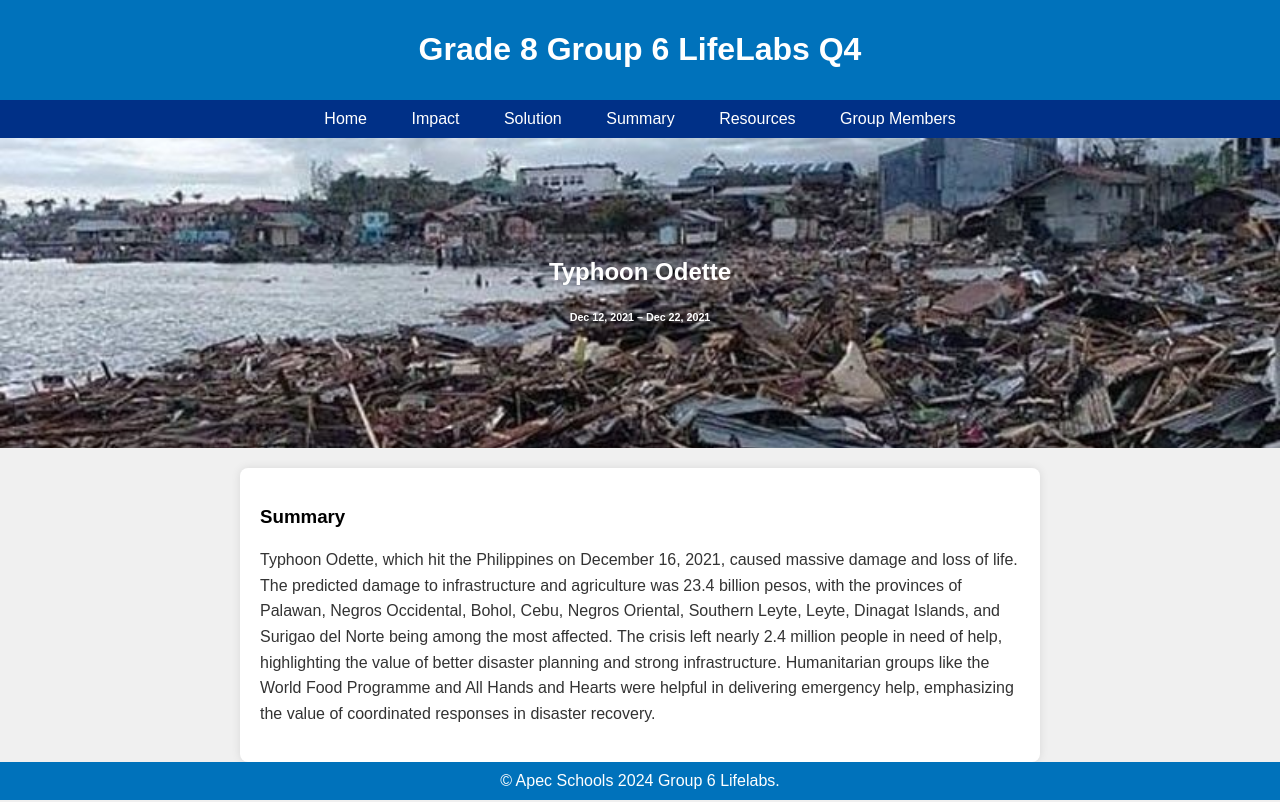
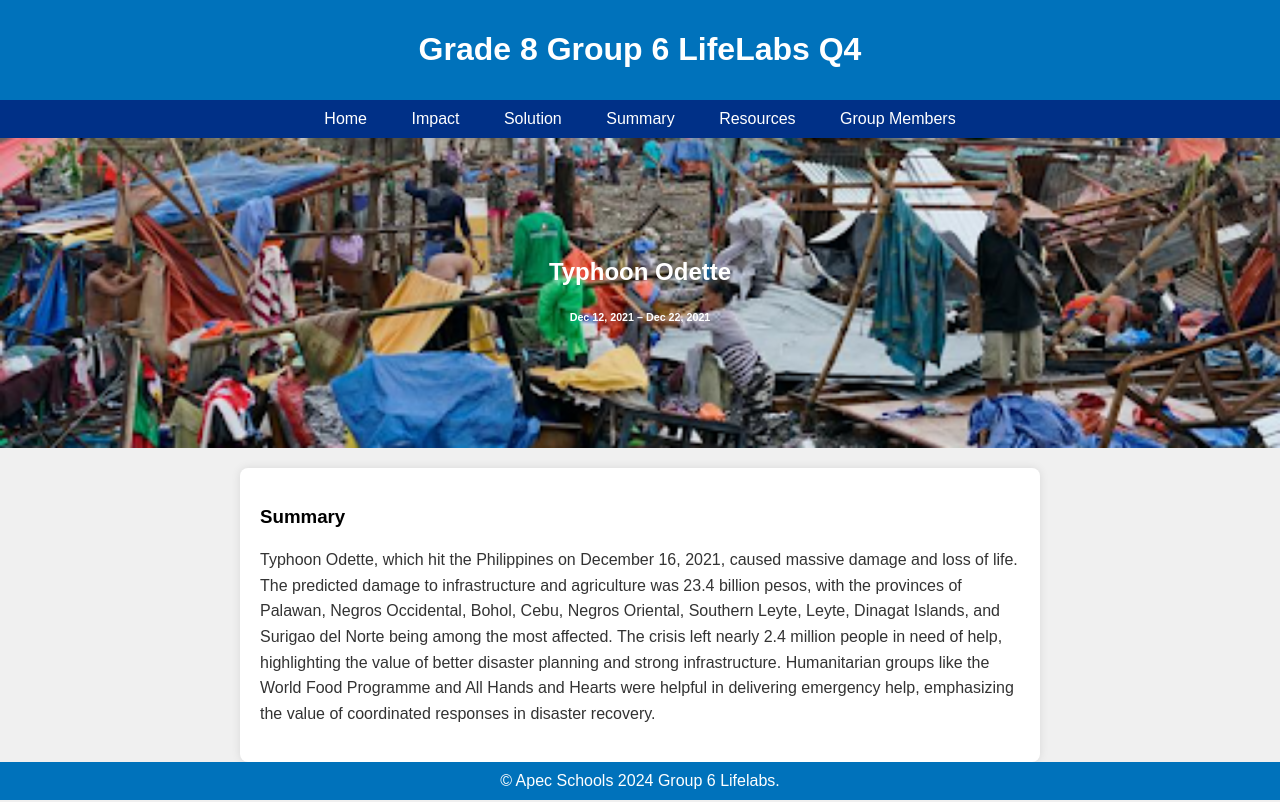
Before and after one commit to Jameskiel143/Typhoon-Odette, a plain HTML site: page Summary.html in a window 1280 px wide. Drawn offline with Linux system fonts and the light colour scheme.

Commit message:
Update Summary.html

```diff
--- a/Summary.html
+++ b/Summary.html
@@ -12,7 +12,7 @@
             background-color: #f0f0f0;
         }
         .banner {
-            background-image: url('odette_2021-12-20_19-23-50.jpg');
+            background-image: url('SDSDD.png');
             background-size: cover;
             background-position: center;
             background-repeat: no-repeat;
```
